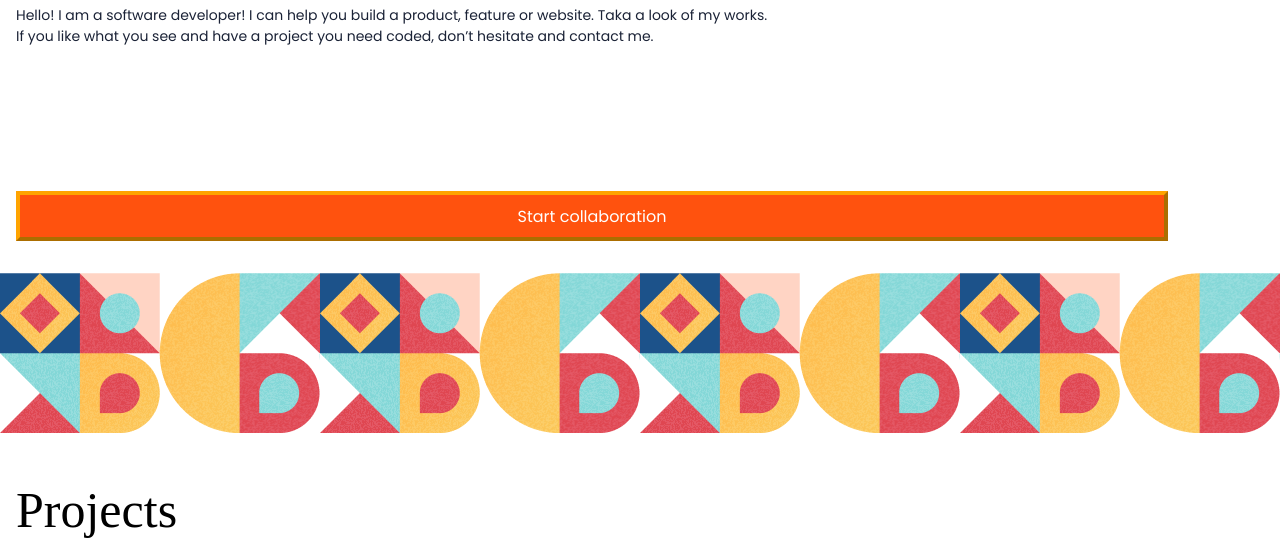
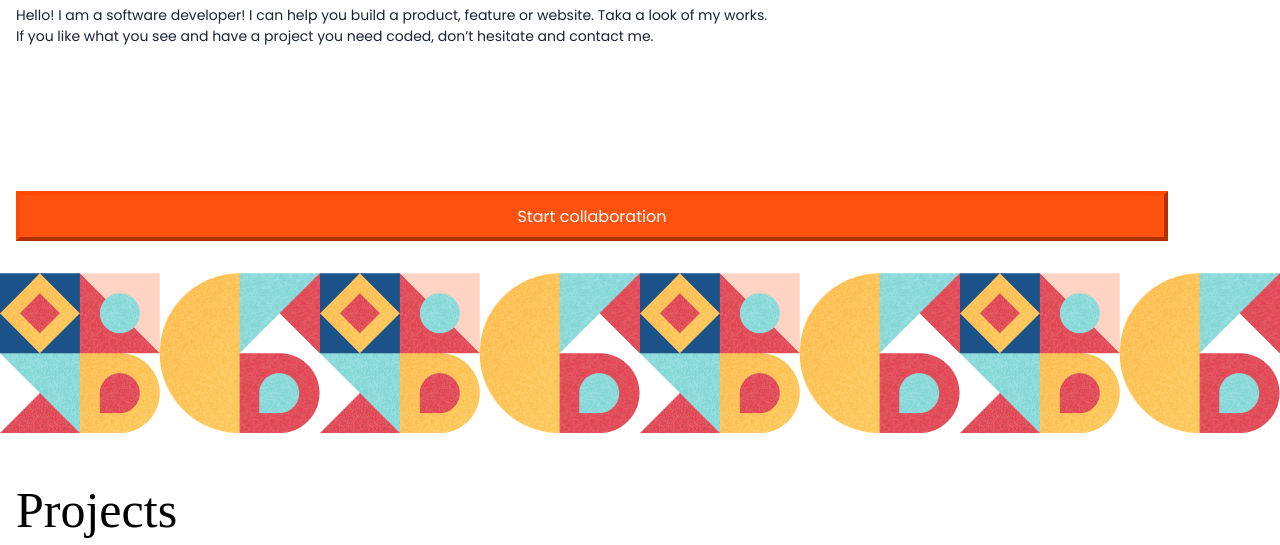
Before and after one commit to Feliverse/Portfolio-firstPage, a website: page index.html in a window 1280 px wide. In both pictures the pointer is over the button "Start collaboration". Shown: the part 227-772 px from the top of the page. Drawn offline with Linux system fonts and the light colour scheme.

Commit message:
chage border color in butons hover

```diff
--- a/style.css
+++ b/style.css
@@ -202,6 +202,6 @@ button {
 
 button:hover {
   background: rgba(255, 72, 0, 0.945);
-  border-color: rgba(255, 166, 0, 0.979);
+  border-color: rgba(255, 72, 0, 0.945);
   border-width: 0.3rem;
 }
```
